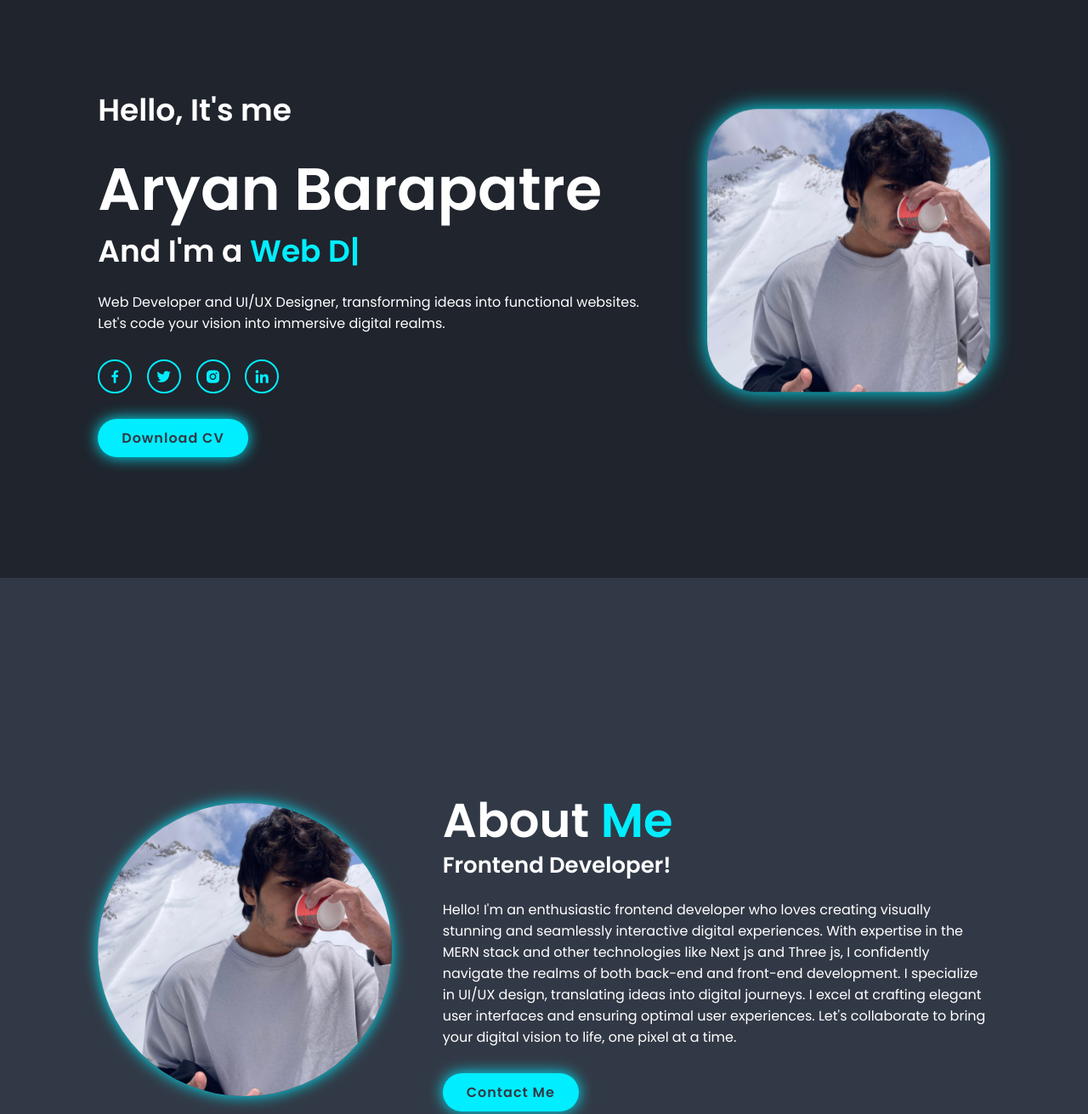
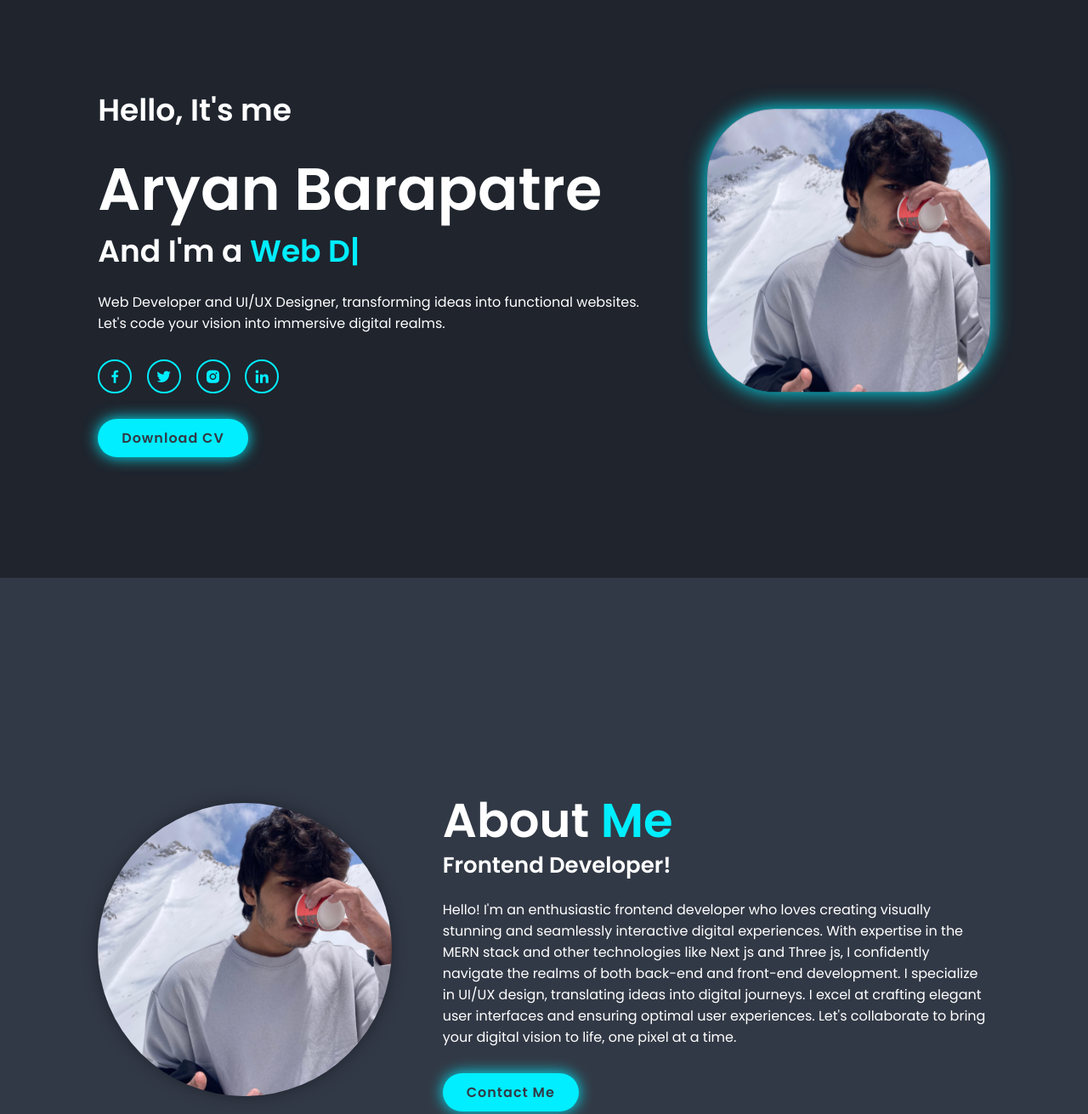
Before and after one commit to aryanbarapatre/aryanportfolio, a plain HTML site: page index.html in a window 1280 px wide. Shown: the part 120-1431 px from the top of the page at 85% size. Drawn offline with nearby package versions, Linux system fonts and the light colour scheme.

Commit message:
Update styles.css

```diff
--- a/styles.css
+++ b/styles.css
@@ -164,7 +164,12 @@ span {
 .btn1 {
     display: inline-block;
     box-shadow: 0 0 2.4rem var(--main-color);
-    border-radius: 6rem;
+    border-radius: 8rem;
+    transition: .5s ease;
+}
+
+.btn1:hover {
+    box-shadow: none;
 }
 
 .about {
@@ -178,7 +183,7 @@ span {
 .about-img img {
     width: 27vw;
     border-radius: 24rem;
-    box-shadow: 0 0 1.7rem var(--main-color);
+    box-shadow: 0 0 1.7rem var(--bg-color);
 }
 
 .heading {
```
